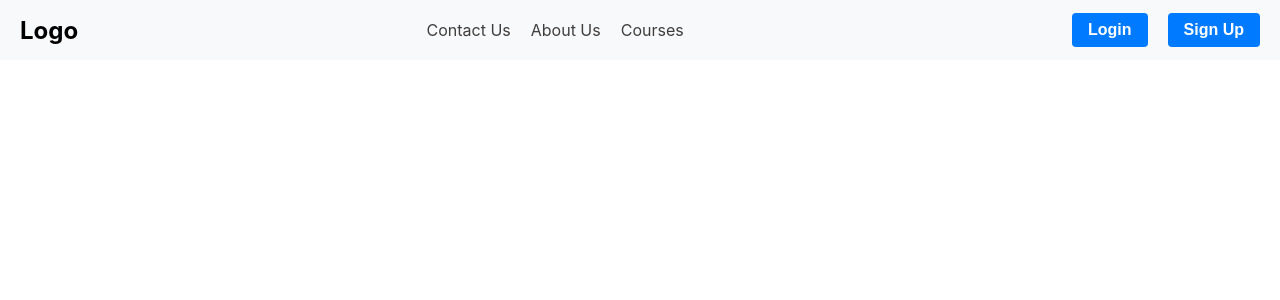
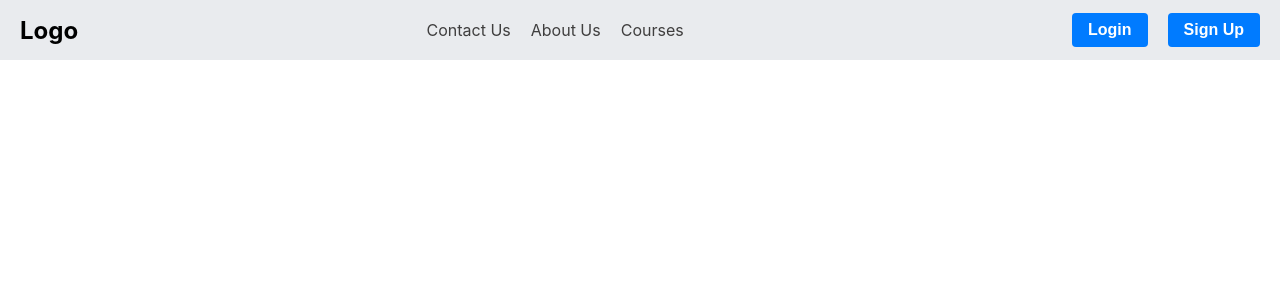
Before and after one commit to boanong/infiny, a React (Create React App) app: page / in a window 1280 px wide. Shown: the top 300 px of the page. Built offline with nearby package versions, Linux system fonts and the light colour scheme.

Commit message:
Adjust coloring

```diff
--- a/src/App.css
+++ b/src/App.css
@@ -8,7 +8,7 @@
   display: flex;
   justify-content: space-between;
   align-items: center;
-  background-color: #f8f9fa;
+  background-color: #e9ebee;
   height: 60px;
   padding: 0 20px;
 }
--- a/src/components/nav/Navbar.jsx
+++ b/src/components/nav/Navbar.jsx
@@ -17,6 +17,7 @@ const Navbar = () => {
       </div>
 </nav>
 
+
     </div>
   )
 }
```
